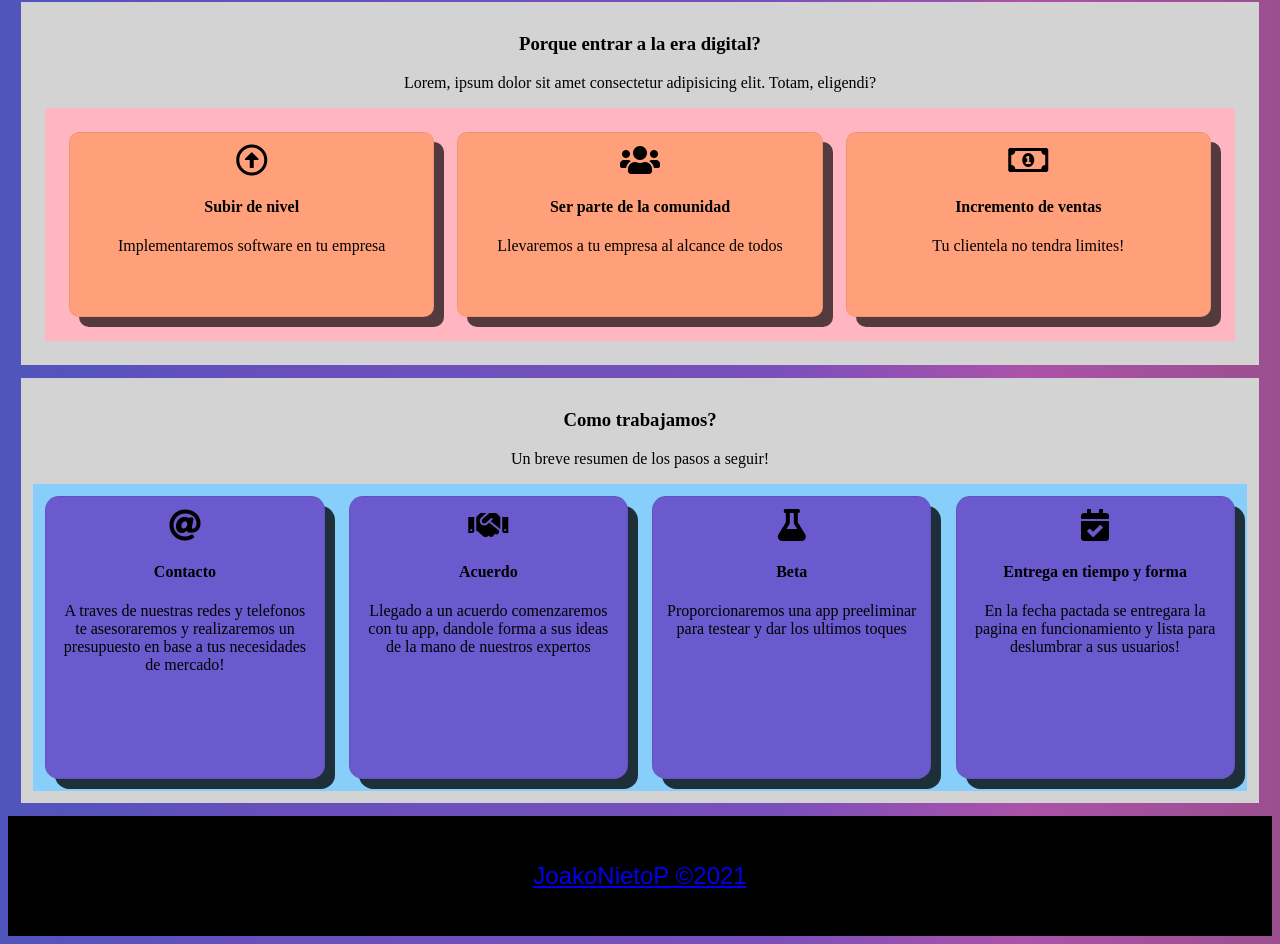
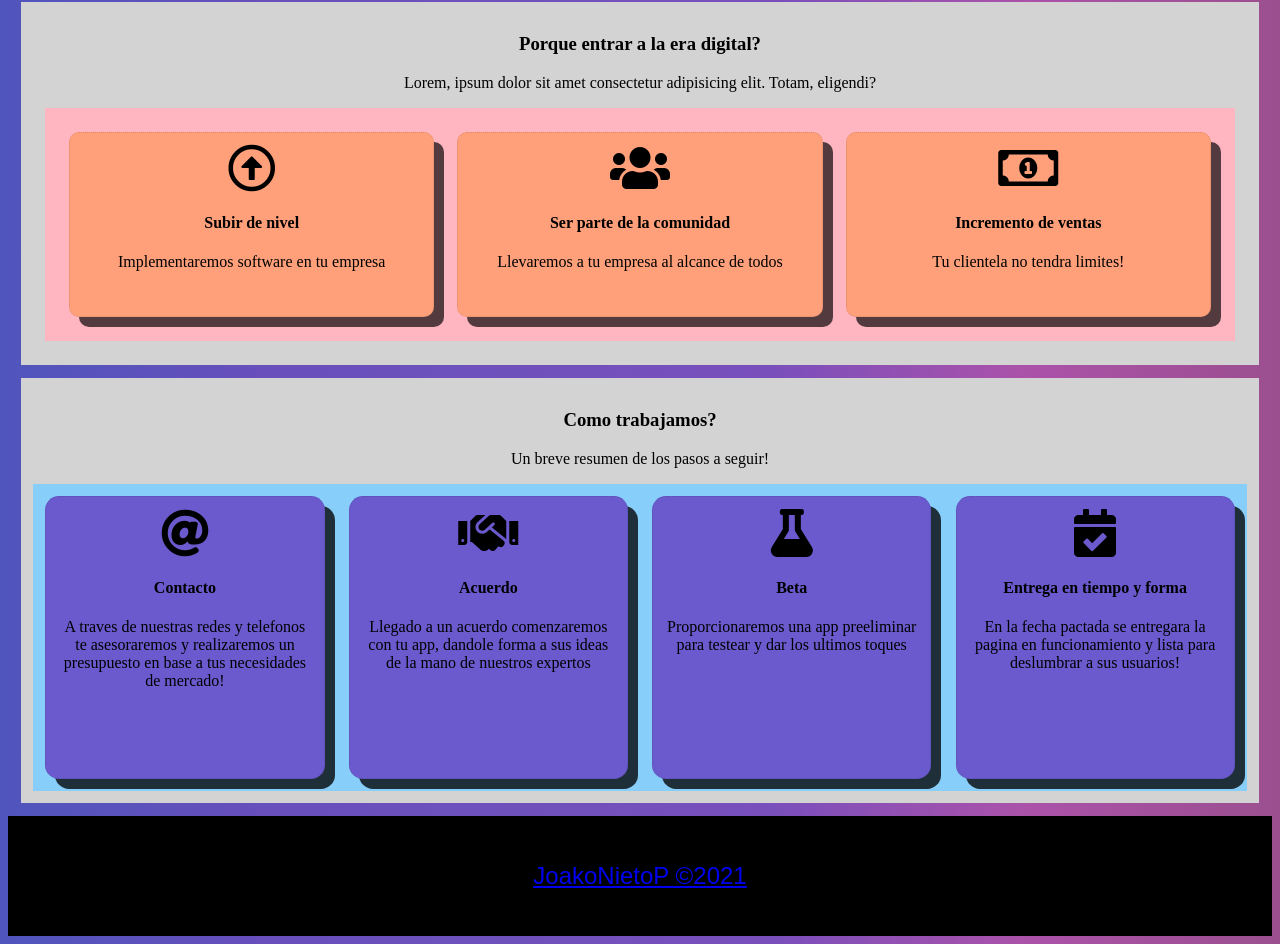
Before and after one commit to JoakoNietoP/Landing-Page-Portfolio-Nucba, a plain HTML site: page index.html in a window 1280 px wide. Shown: the part 766-1710 px from the top of the page. Drawn offline with Linux system fonts and the light colour scheme.

Commit message:
Retoques de los icons

```diff
--- a/style.css
+++ b/style.css
@@ -164,7 +164,7 @@ button {
 }
 
 .icon i{
-    font-size: 2em;
+    font-size: 3em;
 }
 p {
     text-align: center;
```
Also changed, not shown: index.html (+3 -1 lines).
